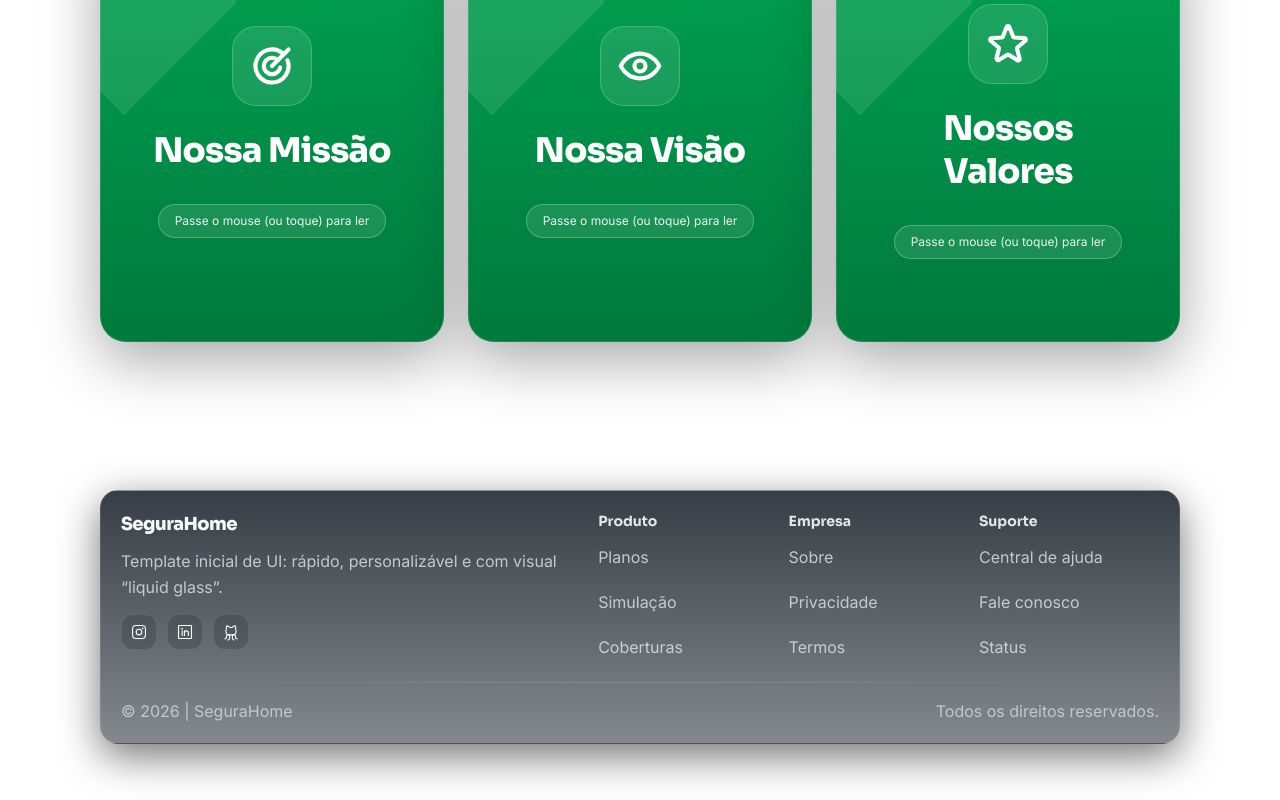
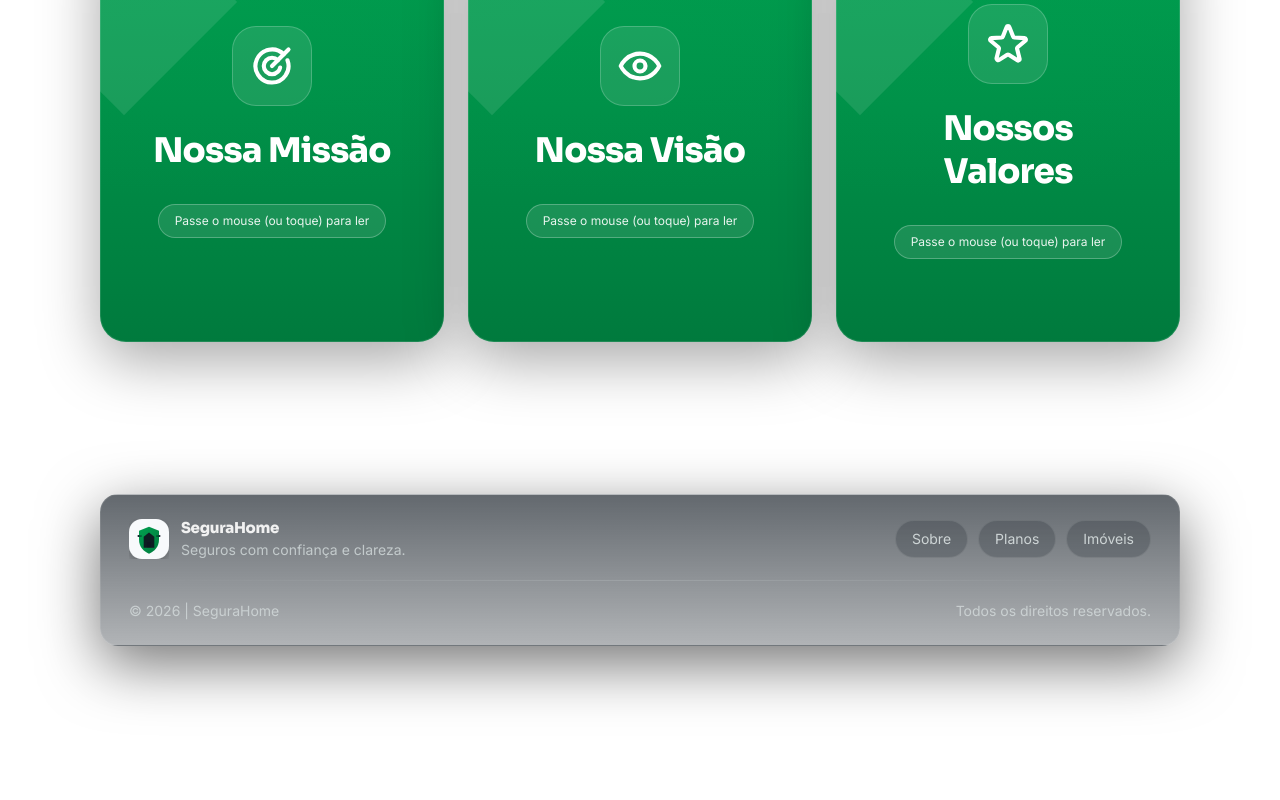
Before and after one commit to Grupo-02-Turma-JavaScript-10/segurahome-front, a React (Vite) app: page /sobre in a window 1280 px wide. Shown: the part 1384-2184 px from the top of the page. After the commit the page ends 2086 px from the top, so only its background shows below. Built offline with nearby package versions, Linux system fonts and the light colour scheme.

Commit message:
Atualizei navbar e footer

```diff
--- a/src/components/Footer/Footer.tsx
+++ b/src/components/Footer/Footer.tsx
@@ -1,97 +1,68 @@
-import { GithubLogo, InstagramLogo, LinkedinLogo } from 'phosphor-react'
+import { Link } from 'react-router-dom'
+import logoIcon from '../../assets/logoIcon.svg'
 
 export function Footer() {
   return (
-    <footer id="contato" className="py-9 pb-14">
+    <footer className="pt-10 pb-14">
       <div className="mx-auto w-full max-w-[1120px] px-5">
         <div
           className={
-            'rounded-[18px] border border-white/10 p-5 ' +
-            'bg-gradient-to-b from-[#202830]/90 to-[#202830]/55 ' +
-            'shadow-[0_12px_40px_rgba(0,0,0,0.55)]'
+            'rounded-[18px] border border-white/10 ' +
+            'bg-gradient-to-b from-[#202830]/70 to-[#202830]/35 ' +
+            'shadow-[0_18px_60px_rgba(0,0,0,0.55)] ' +
+            'backdrop-blur-xl backdrop-saturate-150'
           }
         >
-          <div className="grid gap-5 lg:grid-cols-[1fr_1.2fr] lg:items-start">
-            <div className="min-w-[240px]">
-              <div className="font-['Sora'] text-[18px] font-extrabold tracking-[-0.03em]">
-                SeguraHome
+          <div className="px-6 py-6 sm:px-7">
+            <div className="flex flex-col gap-6 sm:flex-row sm:items-center sm:justify-between">
+              <div className="flex items-center gap-3">
+                <img
+                  src={logoIcon}
+                  alt="SeguraHome"
+                  className="h-10 w-auto object-contain"
+                  draggable={false}
+                />
+
+                <div className="leading-tight">
+                  <p className="font-['Sora'] text-[15px] font-extrabold tracking-[-0.02em] text-[#F8F8F8]/95">
+                    SeguraHome
+                  </p>
+                  <p className="mt-0.5 text-sm text-[#E0E8E8]/70">
+                    Seguros com confiança e clareza.
+                  </p>
+                </div>
               </div>
-              <p className="mt-2.5 mb-3.5 max-w-[52ch] leading-relaxed text-[#E0E8E8]/80">
-                Template inicial de UI: rápido, personalizável e com visual “liquid glass”.
-              </p>
 
-              <div aria-label="Redes sociais" className="inline-flex gap-2.5">
-                <a
-                  href="#"
-                  aria-label="Instagram"
-                  className="grid h-9 w-9 place-items-center rounded-xl border border-white/10 bg-[#202830]/25 transition hover:-translate-y-0.5 hover:border-[#00A050]/35 hover:bg-[#00A050]/10"
+              <nav aria-label="Links do rodapé" className="flex flex-wrap gap-2.5">
+                <Link
+                  to="/sobre"
+                  className="rounded-full border border-white/10 bg-[#202830]/25 px-4 py-2 text-sm text-[#E0E8E8]/85 transition hover:-translate-y-0.5 hover:border-[#00A050]/40 hover:bg-[#00A050]/10 hover:text-[#F8F8F8]/95 hover:shadow-[0_12px_30px_rgba(0,160,80,0.18)] focus:outline-none focus-visible:ring-2 focus-visible:ring-[#00A050]/45"
                 >
-                  <InstagramLogo size={18} />
-                </a>
-                <a
-                  href="#"
-                  aria-label="LinkedIn"
-                  className="grid h-9 w-9 place-items-center rounded-xl border border-white/10 bg-[#202830]/25 transition hover:-translate-y-0.5 hover:border-[#00A050]/35 hover:bg-[#00A050]/10"
+                  Sobre
+                </Link>
+
+                <Link
+                  to="/planos"
+                  className="rounded-full border border-white/10 bg-[#202830]/25 px-4 py-2 text-sm text-[#E0E8E8]/85 transition hover:-translate-y-0.5 hover:border-[#00A050]/40 hover:bg-[#00A050]/10 hover:text-[#F8F8F8]/95 hover:shadow-[0_12px_30px_rgba(0,160,80,0.18)] focus:outline-none focus-visible:ring-2 focus-visible:ring-[#00A050]/45"
                 >
-                  <LinkedinLogo size={18} />
-                </a>
-                <a
-                  href="#"
-                  aria-label="GitHub"
-                  className="grid h-9 w-9 place-items-center rounded-xl border border-white/10 bg-[#202830]/25 transition hover:-translate-y-0.5 hover:border-[#00A050]/35 hover:bg-[#00A050]/10"
+                  Planos
+                </Link>
+
+                <Link
+                  to="/imoveis"
+                  className="rounded-full border border-white/10 bg-[#202830]/25 px-4 py-2 text-sm text-[#E0E8E8]/85 transition hover:-translate-y-0.5 hover:border-[#00A050]/40 hover:bg-[#00A050]/10 hover:text-[#F8F8F8]/95 hover:shadow-[0_12px_30px_rgba(0,160,80,0.18)] focus:outline-none focus-visible:ring-2 focus-visible:ring-[#00A050]/45"
                 >
-                  <GithubLogo size={18} />
-                </a>
-              </div>
+                  Imóveis
+                </Link>
+              </nav>
             </div>
 
-            <div aria-label="Links do rodapé" className="grid grid-cols-1 gap-4 lg:grid-cols-3 lg:justify-items-end">
-              <div className="grid w-full gap-2 lg:w-[180px]">
-                <div className="font-['Sora'] text-sm font-bold text-[#F8F8F8]/90">Produto</div>
-                <a className="w-fit border-b border-transparent py-1.5 text-[#E0E8E8]/80 transition hover:border-[#00A050]/40 hover:text-[#F8F8F8]/95" href="#planos">
-                  Planos
-                </a>
-                <a className="w-fit border-b border-transparent py-1.5 text-[#E0E8E8]/80 transition hover:border-[#00A050]/40 hover:text-[#F8F8F8]/95" href="#simular">
-                  Simulação
-                </a>
-                <a className="w-fit border-b border-transparent py-1.5 text-[#E0E8E8]/80 transition hover:border-[#00A050]/40 hover:text-[#F8F8F8]/95" href="#">
-                  Coberturas
-                </a>
-              </div>
+            <div className="my-5 h-px bg-[linear-gradient(90deg,transparent,rgba(224,232,232,0.18),transparent)]" />
 
-              <div className="grid w-full gap-2 lg:w-[180px]">
-                <div className="font-['Sora'] text-sm font-bold text-[#F8F8F8]/90">Empresa</div>
-                <a className="w-fit border-b border-transparent py-1.5 text-[#E0E8E8]/80 transition hover:border-[#00A050]/40 hover:text-[#F8F8F8]/95" href="#">
-                  Sobre
-                </a>
-                <a className="w-fit border-b border-transparent py-1.5 text-[#E0E8E8]/80 transition hover:border-[#00A050]/40 hover:text-[#F8F8F8]/95" href="#">
-                  Privacidade
-                </a>
-                <a className="w-fit border-b border-transparent py-1.5 text-[#E0E8E8]/80 transition hover:border-[#00A050]/40 hover:text-[#F8F8F8]/95" href="#">
-                  Termos
-                </a>
-              </div>
-
-              <div className="grid w-full gap-2 lg:w-[180px]">
-                <div className="font-['Sora'] text-sm font-bold text-[#F8F8F8]/90">Suporte</div>
-                <a className="w-fit border-b border-transparent py-1.5 text-[#E0E8E8]/80 transition hover:border-[#00A050]/40 hover:text-[#F8F8F8]/95" href="#">
-                  Central de ajuda
-                </a>
-                <a className="w-fit border-b border-transparent py-1.5 text-[#E0E8E8]/80 transition hover:border-[#00A050]/40 hover:text-[#F8F8F8]/95" href="#">
-                  Fale conosco
-                </a>
-                <a className="w-fit border-b border-transparent py-1.5 text-[#E0E8E8]/80 transition hover:border-[#00A050]/40 hover:text-[#F8F8F8]/95" href="#">
-                  Status
-                </a>
-              </div>
+            <div className="flex flex-col gap-2 text-sm sm:flex-row sm:items-center sm:justify-between">
+              <span className="text-[#E0E8E8]/65">© 2026 | SeguraHome</span>
+              <span className="text-[#E0E8E8]/65">Todos os direitos reservados.</span>
             </div>
-          </div>
-
-          <div className="my-4 h-px bg-[linear-gradient(90deg,transparent,rgba(224,232,232,0.18),transparent)]" />
-
-          <div className="flex flex-col gap-2.5 lg:flex-row lg:items-center lg:justify-between">
-            <span className="text-[#E0E8E8]/70">© 2026 | SeguraHome</span>
-            <span className="text-[#E0E8E8]/70">Todos os direitos reservados.</span>
           </div>
         </div>
       </div>
```
Also changed, not shown: src/assets/logoIcon.svg (added).
